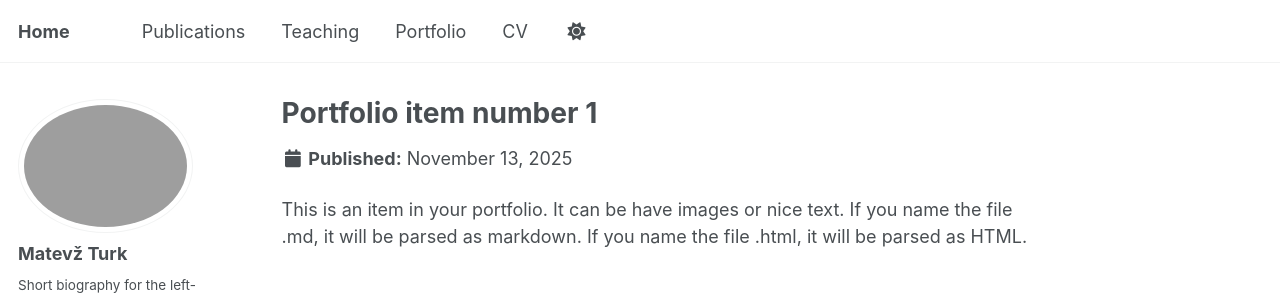
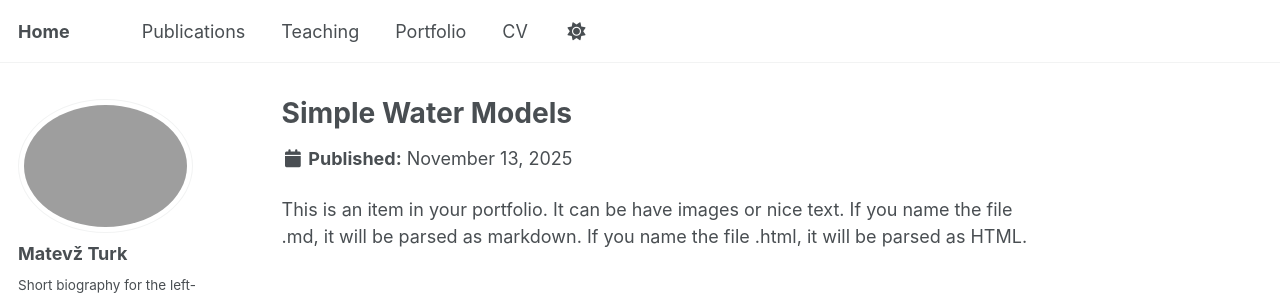
Before and after one commit to MatevzTurk/MatevzTurk.github.io, a Jekyll site: the page built from _portfolio/portfolio-1.md, in a window 1280 px wide and 937 px high. Shown: the top 295 px of the window. Built offline with Jekyll 4.4.1, drawn with Linux system fonts in a browser that asks for light colours; some web fonts are replaced; a script that is not in the unit is left out.

Commit message:
Update portfolio-1.md

```diff
--- a/_portfolio/portfolio-1.md
+++ b/_portfolio/portfolio-1.md
@@ -1,6 +1,6 @@
 ---
-title: "Portfolio item number 1"
-excerpt: "Short description of portfolio item number 1<br/><img src='/images/500x300.png'>"
+title: "Simple Water Models"
+excerpt: "Short description of portfolio item number 1<br/><img src='/images/Urbic.png'>"
 collection: portfolio
 ---
 
```
